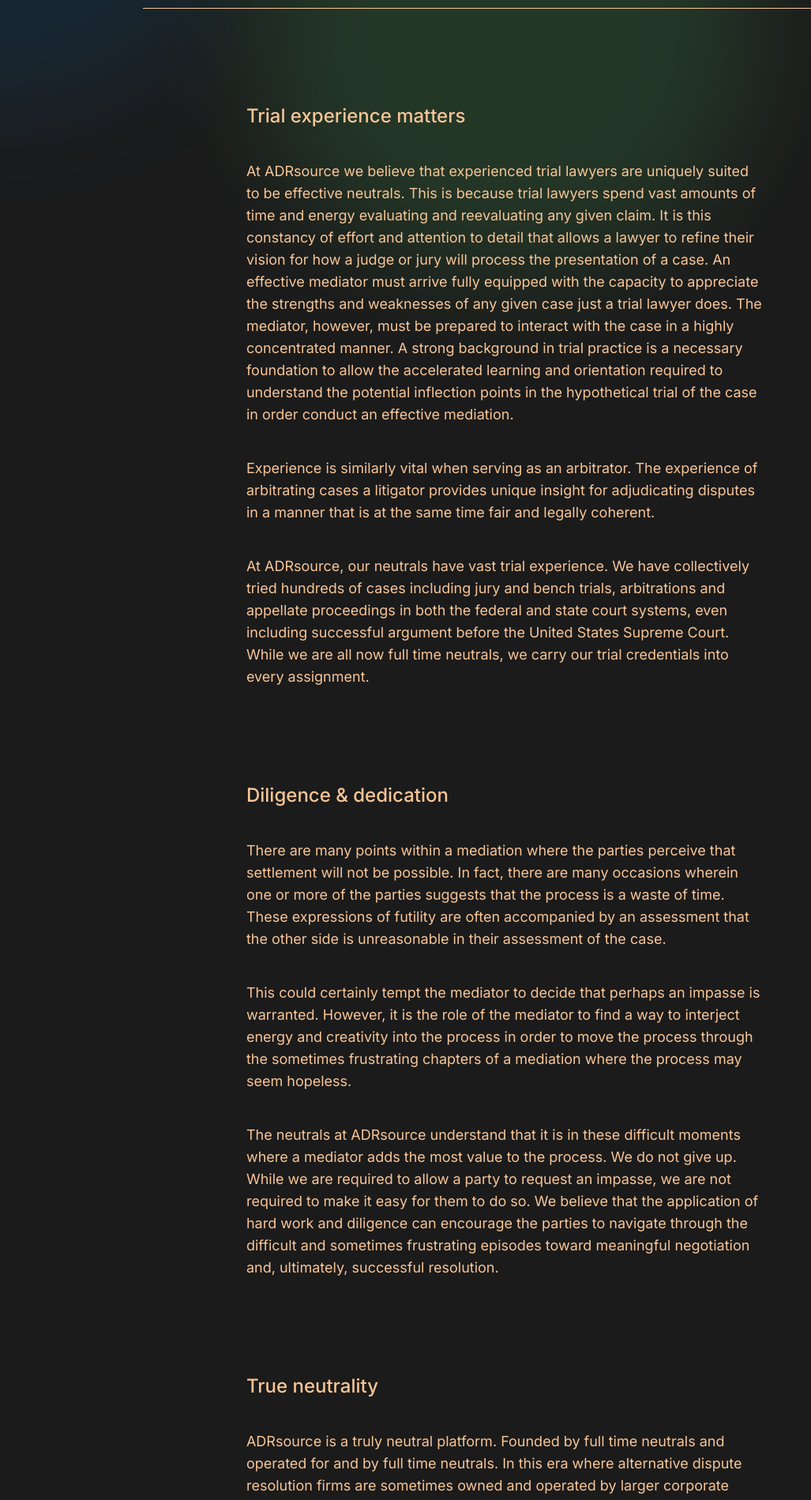
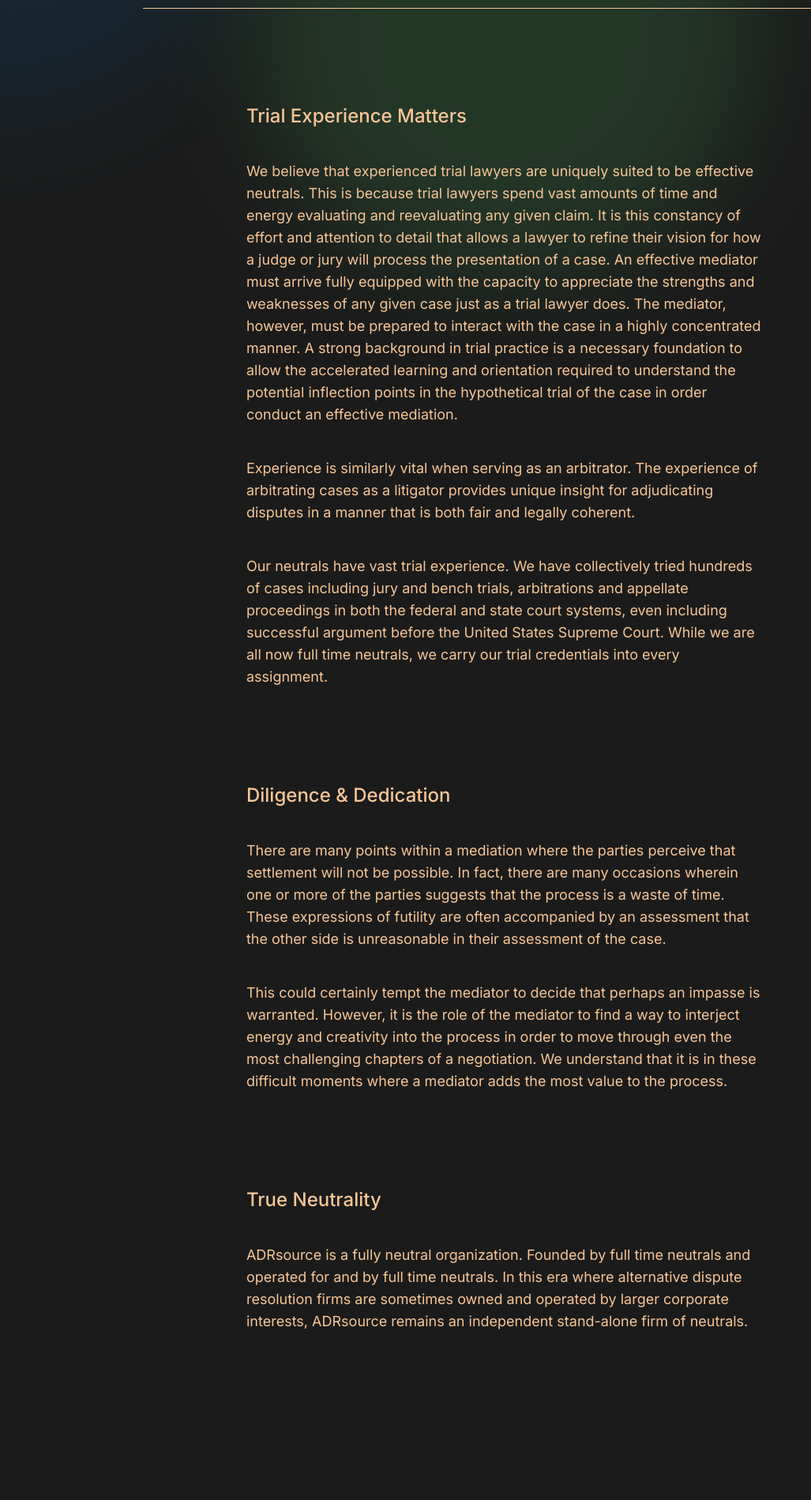
Before and after one commit to ADRSource/adr-source-v2, a Next.js app: page /about in a window 1280 px wide. Shown: the part 900-2799 px from the top of the page at 79% size, without its empty margins (0-1027 px from the left). Built offline with nearby package versions, Linux system fonts and the light colour scheme; a web font is replaced by a local one.

Commit message:
add: about copy changes

```diff
--- a/src/app/(with-color-blur)/about/page.tsx
+++ b/src/app/(with-color-blur)/about/page.tsx
@@ -56,6 +56,7 @@
 									<h2
 										className={heading({
 											type: '6',
+											className: 'capitalize',
 										})}
 									>
 										{title}
@@ -81,23 +82,22 @@
 	{
 		title: 'Trial experience matters',
 		body: [
-			`At ADRsource we believe that experienced trial lawyers are uniquely suited to be effective neutrals. This is because trial lawyers spend vast amounts of time and energy evaluating and reevaluating any given claim. It is this constancy of effort and attention to detail that allows a lawyer to refine their vision for how a judge or jury will process the presentation of a case. An effective mediator must arrive fully equipped with the capacity to appreciate the strengths and weaknesses of any given case just a trial lawyer does. The mediator, however, must be prepared to interact with the case in a highly concentrated manner. A strong background in trial practice is a necessary foundation to allow the accelerated learning and orientation required to understand the potential inflection points in the hypothetical trial of the case in order conduct an effective mediation.`,
-			`Experience is similarly vital when serving as an arbitrator. The experience of arbitrating cases a litigator provides unique insight for adjudicating disputes in a manner that is at the same time fair and legally coherent.`,
-			`At ADRsource, our neutrals have vast trial experience. We have collectively tried hundreds of cases including jury and bench trials, arbitrations and appellate proceedings in both the federal and state court systems, even including successful argument before the United States Supreme Court. While we are all now full time neutrals, we carry our trial credentials into every assignment.`,
+			`We believe that experienced trial lawyers are uniquely suited to be effective neutrals. This is because trial lawyers spend vast amounts of time and energy evaluating and reevaluating any given claim. It is this constancy of effort and attention to detail that allows a lawyer to refine their vision for how a judge or jury will process the presentation of a case. An effective mediator must arrive fully equipped with the capacity to appreciate the strengths and weaknesses of any given case just as a trial lawyer does. The mediator, however, must be prepared to interact with the case in a highly concentrated manner. A strong background in trial practice is a necessary foundation to allow the accelerated learning and orientation required to understand the potential inflection points in the hypothetical trial of the case in order conduct an effective mediation.`,
+			`Experience is similarly vital when serving as an arbitrator. The experience of arbitrating cases as a litigator provides unique insight for adjudicating disputes in a manner that is both fair and legally coherent.`,
+			`Our neutrals have vast trial experience. We have collectively tried hundreds of cases including jury and bench trials, arbitrations and appellate proceedings in both the federal and state court systems, even including successful argument before the United States Supreme Court. While we are all now full time neutrals, we carry our trial credentials into every assignment.`,
 		],
 	},
 	{
 		title: 'Diligence & dedication',
 		body: [
 			`There are many points within a mediation where the parties perceive that settlement will not be possible. In fact, there are many occasions wherein one or more of the parties suggests that the process is a waste of time. These expressions of futility are often accompanied by an assessment that the other side is unreasonable in their assessment of the case.`,
-			`This could certainly tempt the mediator to decide that perhaps an impasse is warranted. However, it is the role of the mediator to find a way to interject energy and creativity into the process in order to move the process through the sometimes frustrating chapters of a mediation where the process may seem hopeless.`,
-			`The neutrals at ADRsource understand that it is in these difficult moments where a mediator adds the most value to the process. We do not give up. While we are required to allow a party to request an impasse, we are not required to make it easy for them to do so. We believe that the application of hard work and diligence can encourage the parties to navigate through the difficult and sometimes frustrating episodes toward meaningful negotiation and, ultimately, successful resolution.`,
+			`This could certainly tempt the mediator to decide that perhaps an impasse is warranted. However, it is the role of the mediator to find a way to interject energy and creativity into the process in order to move through even the most challenging chapters of a negotiation. We understand that it is in these difficult moments where a mediator adds the most value to the process.`,
 		],
 	},
 	{
 		title: 'True neutrality',
 		body: [
-			`ADRsource is a truly neutral platform. Founded by full time neutrals and operated for and by full time neutrals. In this era where alternative dispute resolution firms are sometimes owned and operated by larger corporate interests, ADRsource remains an independent stand-alone firm of neutrals.`,
+			`ADRsource is a fully neutral organization. Founded by full time neutrals and operated for and by full time neutrals. In this era where alternative dispute resolution firms are sometimes owned and operated by larger corporate interests, ADRsource remains an independent stand-alone firm of neutrals.`,
 		],
 	},
 ] as const;
```
